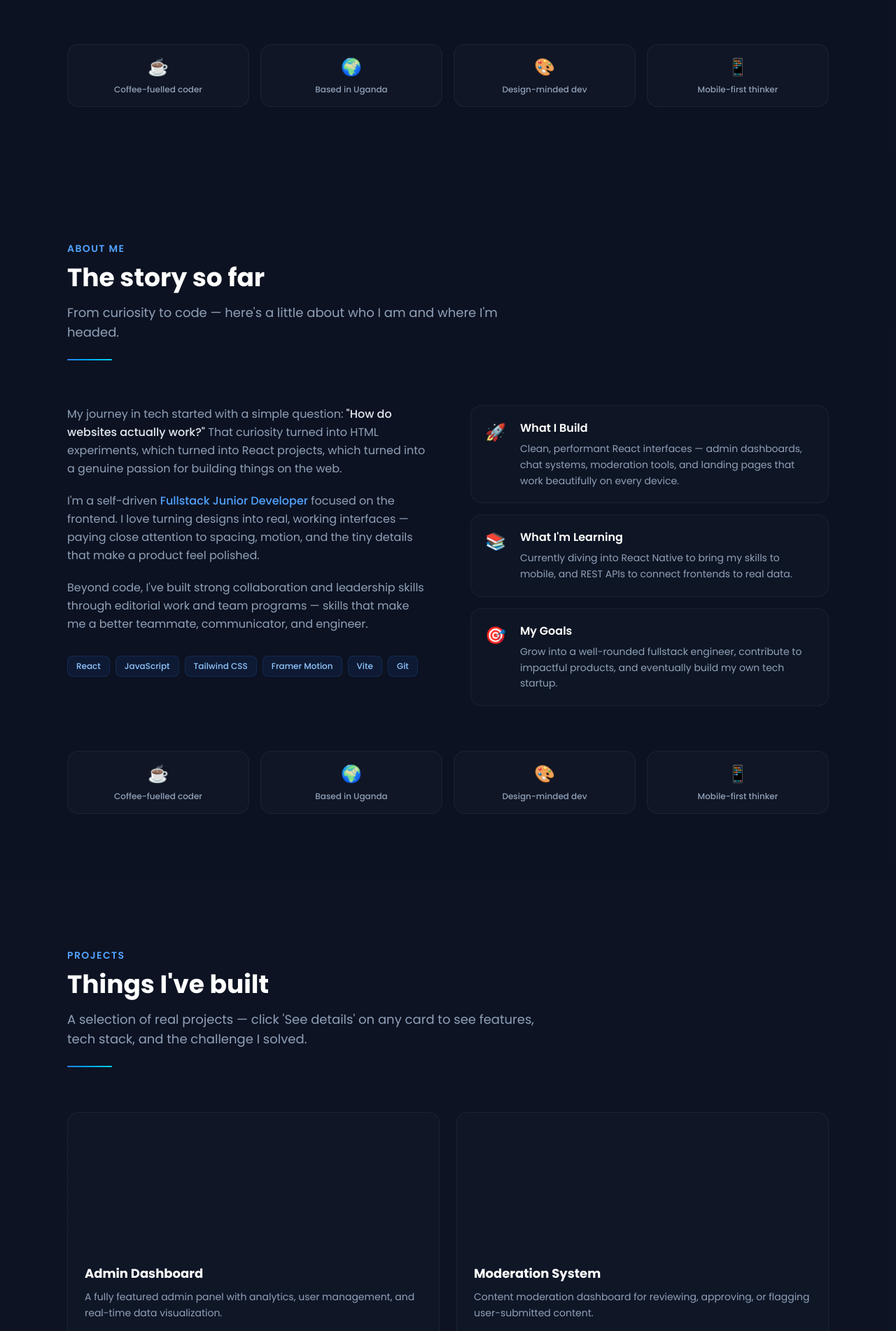
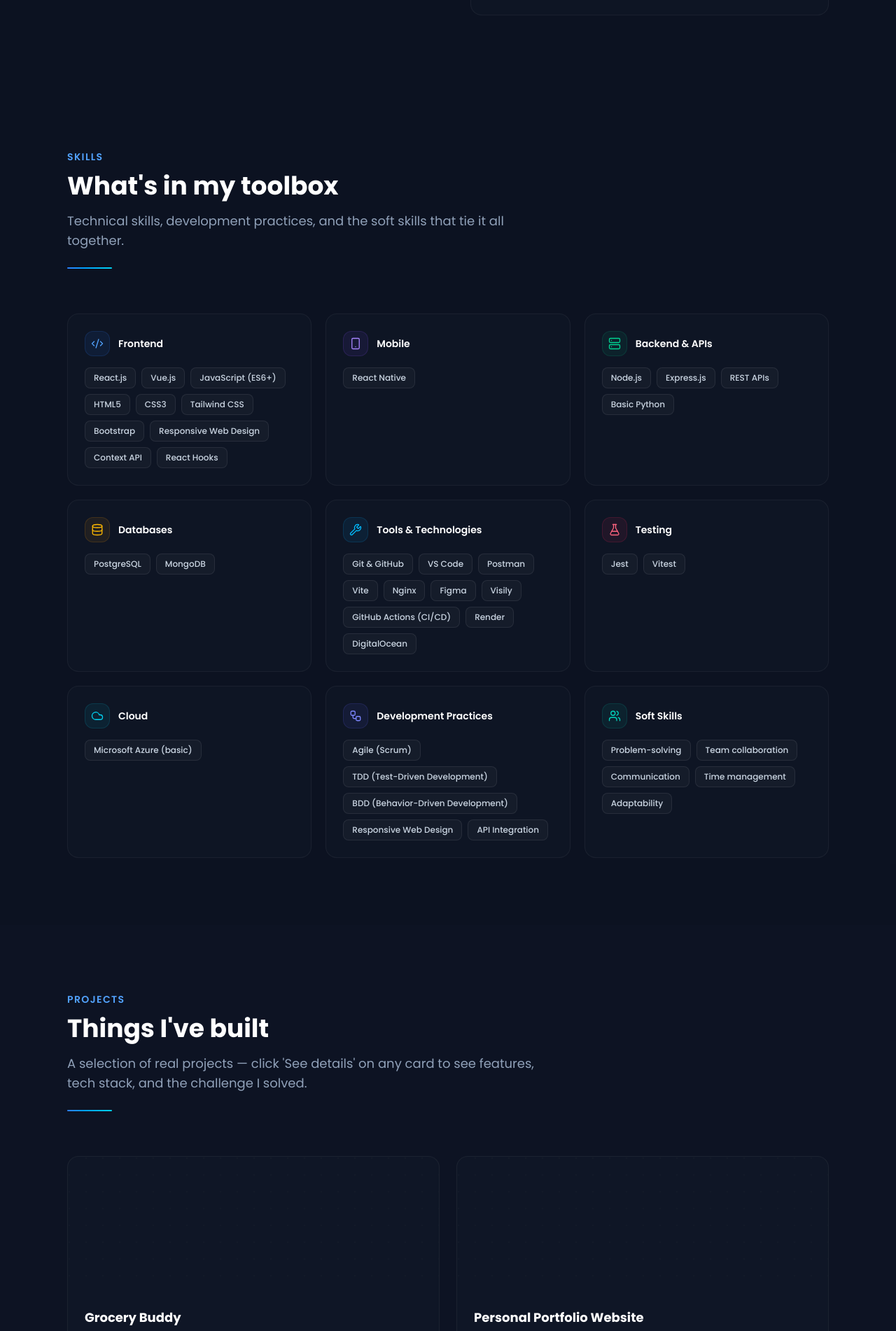
Before and after one commit to Keilar-kirabira/kirabira-keilar-portfolio, a React (Vite) app: page / in a window 1280 px wide. Shown: the part 1561-3463 px from the top of the page at 70% size. Built offline with nearby package versions, Linux system fonts and the light colour scheme.

Commit message:
Update the projects and experience area

```diff
--- a/src/components/sections/About.jsx
+++ b/src/components/sections/About.jsx
@@ -1,20 +1,21 @@
 import { motion } from 'framer-motion'
+import { Rocket, Link2, Target } from 'lucide-react'
 import SectionWrapper from '../../ui/SectionWrapper'
 import SectionHeading from '../../ui/SectionHeading'
 
 const highlights = [
   {
-    icon: '🚀',
+    Icon: Rocket,
     title: 'What I Build',
-    text: 'Clean, performant React interfaces — admin dashboards, chat systems, moderation tools, and landing pages that work beautifully on every device.',
+    text: 'Responsive web and mobile apps with React, React Native, and Vue.js — reusable components, clean state management, and accessible UI.',
   },
   {
-    icon: '📚',
-    title: "What I'm Learning",
-    text: 'Currently diving into React Native to bring my skills to mobile, and REST APIs to connect frontends to real data.',
+    Icon: Link2,
+    title: 'How I Connect Them',
+    text: 'REST API integration and authentication flows that tie frontends to real data, with React Hooks and Context API for state.',
   },
   {
-    icon: '🎯',
+    Icon: Target,
     title: 'My Goals',
     text: 'Grow into a well-rounded fullstack engineer, contribute to impactful products, and eventually build my own tech startup.',
   },
@@ -41,24 +42,15 @@ const About = () => {
               className="space-y-5 text-slate-400 leading-relaxed"
             >
               <p>
-                My journey in tech started with a simple question:{' '}
-                <span className="text-slate-200 font-medium">
-                  "How do websites actually work?"
-                </span>{' '}
-                That curiosity turned into HTML experiments, which turned into React projects,
-                which turned into a genuine passion for building things on the web.
+                I'm a{' '}
+                <span className="text-blue-400 font-medium">Junior Frontend Engineer</span>{' '}
+                experienced in building responsive web and mobile applications using React
+                Native, React.js, Vue.js, JavaScript (ES6+), HTML5, and CSS3.
               </p>
               <p>
-                I'm a self-driven{' '}
-                <span className="text-blue-400 font-medium">Fullstack Junior Developer</span>{' '}
-                focused on the frontend. I love turning designs into real, working interfaces —
-                paying close attention to spacing, motion, and the tiny details that make a product
-                feel polished.
-              </p>
-              <p>
-                Beyond code, I've built strong collaboration and leadership skills through
-                editorial work and team programs — skills that make me a better teammate,
-                communicator, and engineer.
+                I'm skilled in developing reusable UI components, Context API state management,
+                React Hooks, REST API integration, authentication systems, and mobile-first
+                accessible interfaces.
               </p>
             </motion.div>
 
@@ -70,7 +62,7 @@ const About = () => {
               transition={{ duration: 0.6, delay: 0.2 }}
               className="flex flex-wrap gap-2 pt-2"
             >
-              {['React', 'JavaScript', 'Tailwind CSS', 'Framer Motion', 'Vite', 'Git'].map((t) => (
+              {['React', 'React Native', 'Vue.js', 'JavaScript (ES6+)', 'HTML5', 'CSS3'].map((t) => (
                 <span
                   key={t}
                   className="px-3 py-1.5 rounded-lg bg-blue-500/8 border border-blue-500/15 text-blue-300 text-xs font-medium"
@@ -93,7 +85,9 @@ const About = () => {
                 whileHover={{ x: 6 }}
                 className="flex gap-5 p-5 rounded-2xl bg-[#111827]/60 border border-white/5 hover:border-blue-500/20 transition-all duration-300 group"
               >
-                <div className="text-2xl flex-shrink-0 mt-0.5">{item.icon}</div>
+                <div className="flex-shrink-0 mt-0.5 w-10 h-10 rounded-xl bg-blue-500/10 border border-blue-500/15 flex items-center justify-center group-hover:bg-blue-500/15 transition-colors">
+                  <item.Icon className="w-5 h-5 text-blue-400" strokeWidth={1.75} />
+                </div>
                 <div>
                   <h3 className="text-white font-semibold text-base mb-1.5 group-hover:text-blue-300 transition-colors">
                     {item.title}
@@ -104,30 +98,6 @@ const About = () => {
             ))}
           </div>
         </div>
-
-        {/* Fun facts row */}
-        <motion.div
-          initial={{ opacity: 0, y: 30 }}
-          whileInView={{ opacity: 1, y: 0 }}
-          viewport={{ once: true }}
-          transition={{ duration: 0.6, delay: 0.3 }}
-          className="mt-16 grid grid-cols-2 md:grid-cols-4 gap-4"
-        >
-          {[
-            { emoji: '☕', label: 'Coffee-fuelled coder' },
-            { emoji: '🌍', label: 'Based in Uganda' },
-            { emoji: '🎨', label: 'Design-minded dev' },
-            { emoji: '📱', label: 'Mobile-first thinker' },
-          ].map((fact) => (
-            <div
-              key={fact.label}
-              className="flex flex-col items-center gap-2 p-4 rounded-2xl bg-white/[0.02] border border-white/5 text-center"
-            >
-              <span className="text-2xl">{fact.emoji}</span>
-              <span className="text-slate-400 text-xs font-medium">{fact.label}</span>
-            </div>
-          ))}
-        </motion.div>
       </div>
     </SectionWrapper>
   )
--- a/src/components/sections/Skills.jsx
+++ b/src/components/sections/Skills.jsx
@@ -1,136 +1,81 @@
 import { motion } from 'framer-motion'
+import {
+  Code2,
+  Smartphone,
+  Server,
+  Database,
+  Wrench,
+  FlaskConical,
+  Cloud,
+  Workflow,
+  Users,
+} from 'lucide-react'
 import SectionWrapper from '../../ui/SectionWrapper'
 import SectionHeading from '../../ui/SectionHeading'
+import { skills } from '../../data/skills'
 
-const highlights = [
-  {
-    icon: '🚀',
-    title: 'What I Build',
-    text: 'Clean, performant React interfaces — admin dashboards, chat systems, moderation tools, and landing pages that work beautifully on every device.',
-  },
-  {
-    icon: '📚',
-    title: "What I'm Learning",
-    text: 'Currently diving into React Native to bring my skills to mobile, and REST APIs to connect frontends to real data.',
-  },
-  {
-    icon: '🎯',
-    title: 'My Goals',
-    text: 'Grow into a well-rounded fullstack engineer, contribute to impactful products, and eventually build my own tech startup.',
-  },
-]
+const categoryMeta = {
+  Frontend: { Icon: Code2, color: 'text-blue-400', border: 'border-blue-500/15', bg: 'bg-blue-500/8' },
+  Mobile: { Icon: Smartphone, color: 'text-violet-400', border: 'border-violet-500/15', bg: 'bg-violet-500/8' },
+  'Backend & APIs': { Icon: Server, color: 'text-emerald-400', border: 'border-emerald-500/15', bg: 'bg-emerald-500/8' },
+  Databases: { Icon: Database, color: 'text-amber-400', border: 'border-amber-500/15', bg: 'bg-amber-500/8' },
+  'Tools & Technologies': { Icon: Wrench, color: 'text-sky-400', border: 'border-sky-500/15', bg: 'bg-sky-500/8' },
+  Testing: { Icon: FlaskConical, color: 'text-rose-400', border: 'border-rose-500/15', bg: 'bg-rose-500/8' },
+  Cloud: { Icon: Cloud, color: 'text-cyan-400', border: 'border-cyan-500/15', bg: 'bg-cyan-500/8' },
+  'Development Practices': { Icon: Workflow, color: 'text-indigo-400', border: 'border-indigo-500/15', bg: 'bg-indigo-500/8' },
+  'Soft Skills': { Icon: Users, color: 'text-teal-400', border: 'border-teal-500/15', bg: 'bg-teal-500/8' },
+}
 
-const About = () => {
+const Skills = () => {
+  const categories = Object.entries(skills)
+
   return (
-    <SectionWrapper id="about" className="bg-[#0F172A]/50">
+    <SectionWrapper id="skills" className="bg-[#0F172A]/50">
       <div className="max-w-6xl mx-auto">
         <SectionHeading
-          eyebrow="About Me"
-          title="The story so far"
-          subtitle="From curiosity to code — here's a little about who I am and where I'm headed."
+          eyebrow="Skills"
+          title="What's in my toolbox"
+          subtitle="Technical skills, development practices, and the soft skills that tie it all together."
         />
 
-        <div className="grid lg:grid-cols-2 gap-16 items-start">
-          {/* Left — Story */}
-          <div className="space-y-6">
+        <div className="grid sm:grid-cols-2 lg:grid-cols-3 gap-5">
+          {categories.map(([category, items], i) => {
+            const meta = categoryMeta[category] ?? categoryMeta.Frontend
+            const { Icon, color, border, bg } = meta
+
+            return (
               <motion.div
-              initial={{ opacity: 0, x: -30 }}
-              whileInView={{ opacity: 1, x: 0 }}
-              viewport={{ once: true }}
-              transition={{ duration: 0.6 }}
-              className="space-y-5 text-slate-400 leading-relaxed"
-            >
-              <p>
-                My journey in tech started with a simple question:{' '}
-                <span className="text-slate-200 font-medium">
-                  "How do websites actually work?"
-                </span>{' '}
-                That curiosity turned into HTML experiments, which turned into React projects,
-                which turned into a genuine passion for building things on the web.
-              </p>
-              <p>
-                I'm a self-driven{' '}
-                <span className="text-blue-400 font-medium">Fullstack Junior Developer</span>{' '}
-                focused on the frontend. I love turning designs into real, working interfaces —
-                paying close attention to spacing, motion, and the tiny details that make a product
-                feel polished.
-              </p>
-              <p>
-                Beyond code, I've built strong collaboration and leadership skills through
-                editorial work and team programs — skills that make me a better teammate,
-                communicator, and engineer.
-              </p>
-            </motion.div>
-
-            {/* Tech I love */}
-            <motion.div
+                key={category}
                 initial={{ opacity: 0, y: 20 }}
                 whileInView={{ opacity: 1, y: 0 }}
                 viewport={{ once: true }}
-              transition={{ duration: 0.6, delay: 0.2 }}
-              className="flex flex-wrap gap-2 pt-2"
+                transition={{ duration: 0.5, delay: i * 0.08 }}
+                className="p-6 rounded-2xl bg-[#111827]/60 border border-white/5 hover:border-white/10 transition-all duration-300"
               >
-              {['React', 'JavaScript', 'Tailwind CSS', 'Framer Motion', 'Vite', 'Git'].map((t) => (
+                <div className="flex items-center gap-3 mb-4">
+                  <div className={`w-9 h-9 rounded-xl ${bg} border ${border} flex items-center justify-center flex-shrink-0`}>
+                    <Icon className={`w-4.5 h-4.5 ${color}`} strokeWidth={1.75} />
+                  </div>
+                  <h3 className="text-white font-semibold text-sm">{category}</h3>
+                </div>
+
+                <div className="flex flex-wrap gap-2">
+                  {items.map((item) => (
                     <span
-                  key={t}
-                  className="px-3 py-1.5 rounded-lg bg-blue-500/8 border border-blue-500/15 text-blue-300 text-xs font-medium"
+                      key={item}
+                      className="px-3 py-1.5 rounded-lg bg-white/[0.03] border border-white/8 text-slate-300 text-xs font-medium"
                     >
-                  {t}
+                      {item}
                     </span>
                   ))}
-            </motion.div>
-          </div>
-
-          {/* Right — Highlight cards */}
-          <div className="space-y-4">
-            {highlights.map((item, i) => (
-              <motion.div
-                key={item.title}
-                initial={{ opacity: 0, x: 30 }}
-                whileInView={{ opacity: 1, x: 0 }}
-                viewport={{ once: true }}
-                transition={{ duration: 0.5, delay: i * 0.12 }}
-                whileHover={{ x: 6 }}
-                className="flex gap-5 p-5 rounded-2xl bg-[#111827]/60 border border-white/5 hover:border-blue-500/20 transition-all duration-300 group"
-              >
-                <div className="text-2xl flex-shrink-0 mt-0.5">{item.icon}</div>
-                <div>
-                  <h3 className="text-white font-semibold text-base mb-1.5 group-hover:text-blue-300 transition-colors">
-                    {item.title}
-                  </h3>
-                  <p className="text-slate-400 text-sm leading-relaxed">{item.text}</p>
                 </div>
               </motion.div>
-            ))}
+            )
+          })}
         </div>
-        </div>
-
-        {/* Fun facts row */}
-        <motion.div
-          initial={{ opacity: 0, y: 30 }}
-          whileInView={{ opacity: 1, y: 0 }}
-          viewport={{ once: true }}
-          transition={{ duration: 0.6, delay: 0.3 }}
-          className="mt-16 grid grid-cols-2 md:grid-cols-4 gap-4"
-        >
-          {[
-            { emoji: '☕', label: 'Coffee-fuelled coder' },
-            { emoji: '🌍', label: 'Based in Uganda' },
-            { emoji: '🎨', label: 'Design-minded dev' },
-            { emoji: '📱', label: 'Mobile-first thinker' },
-          ].map((fact) => (
-            <div
-              key={fact.label}
-              className="flex flex-col items-center gap-2 p-4 rounded-2xl bg-white/[0.02] border border-white/5 text-center"
-            >
-              <span className="text-2xl">{fact.emoji}</span>
-              <span className="text-slate-400 text-xs font-medium">{fact.label}</span>
-            </div>
-          ))}
-        </motion.div>
       </div>
     </SectionWrapper>
   )
 }
 
-export default About
+export default Skills
--- a/src/data/experience.js
+++ b/src/data/experience.js
@@ -1,32 +1,22 @@
 export const experience = [
   {
     id: 1,
-    role: 'Team Lead',
-    org: 'Groundbreaker Program',
-    period: '2024',
-    type: 'Leadership',
+    role: 'Frontend Developer',
+    org: 'Ijeoma Limited — Refactory Apprenticeship Program',
+    period: '2026 – Present',
+    type: 'Frontend Developer',
     description:
-      'Led a cross-functional team through a structured innovation program. Facilitated sprint planning, managed timelines, and presented final deliverables to stakeholders.',
-    tags: ['Leadership', 'Agile', 'Communication', 'Planning'],
+      'Contributing to frontend development on a real-world e-commerce platform within an Agile team, building features with React Native, React.js (Vite), JavaScript, and Tailwind CSS while collaborating closely with developers, designers, and stakeholders.',
+    tags: ['React', 'React Native', 'Vite', 'Tailwind CSS', 'Agile'],
   },
   {
     id: 2,
-    role: 'Editorial Team Member',
-    org: 'Campus Publication',
-    period: '2023 – Present',
-    type: 'Editorial',
+    role: 'QA Engineer / Scrum Contributor',
+    org: 'Ijeoma Limited — Refactory Apprenticeship Program',
+    period: '2026 – Present',
+    type: 'QA & Scrum',
     description:
-      'Writing, editing, and publishing technical and campus content on tight deadlines. Coordinated with writers and designers to maintain consistent quality.',
-    tags: ['Writing', 'Editing', 'Collaboration', 'Publishing'],
-  },
-  {
-    id: 3,
-    role: 'Frontend Collaborator',
-    org: 'Peer Projects',
-    period: '2023 – Present',
-    type: 'Collaboration',
-    description:
-      'Worked in agile teams on frontend projects — contributing to code reviews, sprint planning, and pair programming sessions.',
-    tags: ['React', 'Code Review', 'Pair Programming', 'Teamwork'],
+      'Taking on rotating Product Owner, Scrum Master, and development responsibilities within Scrum-based workflows. Performing quality assurance testing with Vitest, participating in code reviews, managing version control with Git and GitHub, and supporting CI/CD workflows and deployment on DigitalOcean with Nginx.',
+    tags: ['Vitest', 'Scrum', 'Code Review', 'Git & GitHub', 'CI/CD'],
   },
 ]
--- a/src/data/projects.js
+++ b/src/data/projects.js
@@ -1,33 +1,56 @@
 export const projects = [
   {
     id: 1,
-    title: 'Admin Dashboard',
-    description: 'A fully featured admin panel with analytics, user management, and real-time data visualization.',
-    features: ['Role-based access', 'Charts & analytics', 'Responsive layout', 'Dark mode'],
-    tech: ['React', 'Tailwind CSS', 'Recharts', 'Vite'],
-    challenge: 'Building a scalable layout system that adapts across screen sizes without breaking data tables.',
+    title: 'Grocery Buddy',
+    description:
+      'A full-stack grocery management application to help users track grocery lists and manage daily expenditures more effectively, with category-based organization and dashboard analytics.',
+    features: [
+      'Secure JWT authentication',
+      'CRUD for grocery items',
+      'Category-based organization',
+      'Dashboard analytics (completed vs pending)',
+      'Mobile-first responsive interface',
+    ],
+    tech: ['React.js', 'Node.js', 'Express.js', 'PostgreSQL', 'JWT', 'Bootstrap'],
+    challenge:
+      'Structuring PostgreSQL data models to support category-based organization and analytics while keeping the interface responsive across web and mobile.',
     github: 'https://github.com/keilarkirabira',
     demo: '#',
     image: null, // Replace with imported screenshot
   },
   {
     id: 2,
-    title: 'Moderation System',
-    description: 'Content moderation dashboard for reviewing, approving, or flagging user-submitted content.',
-    features: ['Queue management', 'Bulk actions', 'Filter & search', 'Audit logs'],
-    tech: ['React', 'JavaScript', 'Tailwind CSS'],
-    challenge: 'Designing an efficient review flow that minimizes moderator fatigue and maximizes throughput.',
+    title: 'Personal Portfolio Website',
+    description:
+      'A responsive personal portfolio site showcasing projects, skills, and experience, built with a mobile-first design approach and refined for SEO and navigation.',
+    features: [
+      'Mobile-first responsive design',
+      'SEO-optimized structure',
+      'Clean, recruiter-friendly navigation',
+      'Cross-device compatibility',
+    ],
+    tech: ['HTML5', 'Tailwind CSS', 'JavaScript'],
+    challenge:
+      'Improving SEO and UI structure to make the site more visible and easier to navigate for recruiters, while maintaining a consistent mobile-first layout.',
     github: 'https://github.com/keilarkirabira',
     demo: '#',
     image: null,
   },
   {
     id: 3,
-    title: 'Chat System UI',
-    description: 'A real-time chat interface with conversation threads, emoji support, and read receipts.',
-    features: ['Real-time updates', 'Thread view', 'Emoji picker', 'Message status'],
-    tech: ['React', 'Tailwind CSS', 'Framer Motion'],
-    challenge: 'Keeping scroll position stable while new messages stream in and managing large conversation history.',
+    title: 'Mayondo Wood and Furniture Ltd',
+    description:
+      'A full-stack B2B inventory and business management system built to replace manual record-keeping and improve tracking of sales, stock, and customer data.',
+    features: [
+      'Admin dashboard modules',
+      'Secure backend with JWT authentication',
+      'Sales and inventory tracking',
+      'Customer data management',
+      'Responsive, user-friendly interface',
+    ],
+    tech: ['HTML5', 'CSS3', 'JavaScript', 'Node.js', 'Express.js', 'MongoDB', 'JWT', 'Bootstrap'],
+    challenge:
+      'Designing secure backend services and an admin dashboard that could reliably replace manual record-keeping for sales, stock, and customer tracking.',
     github: 'https://github.com/keilarkirabira',
     demo: '#',
     image: null,
--- a/src/data/skills.js
+++ b/src/data/skills.js
@@ -1,5 +1,45 @@
 export const skills = {
-  Frontend: ['React', 'JavaScript', 'Tailwind CSS', 'HTML/CSS'],
-  Tools: ['Git / GitHub', 'Vite', 'Canva'],
-  Learning: ['React Native', 'REST APIs'],
+  Frontend: [
+    'React.js',
+    'Vue.js',
+    'JavaScript (ES6+)',
+    'HTML5',
+    'CSS3',
+    'Tailwind CSS',
+    'Bootstrap',
+    'Responsive Web Design',
+    'Context API',
+    'React Hooks',
+  ],
+  Mobile: ['React Native'],
+  'Backend & APIs': ['Node.js', 'Express.js', 'REST APIs', 'Basic Python'],
+  Databases: ['PostgreSQL', 'MongoDB'],
+  'Tools & Technologies': [
+    'Git & GitHub',
+    'VS Code',
+    'Postman',
+    'Vite',
+    'Nginx',
+    'Figma',
+    'Visily',
+    'GitHub Actions (CI/CD)',
+    'Render',
+    'DigitalOcean',
+  ],
+  Testing: ['Jest', 'Vitest'],
+  Cloud: ['Microsoft Azure (basic)'],
+  'Development Practices': [
+    'Agile (Scrum)',
+    'TDD (Test-Driven Development)',
+    'BDD (Behavior-Driven Development)',
+    'Responsive Web Design',
+    'API Integration',
+  ],
+  'Soft Skills': [
+    'Problem-solving',
+    'Team collaboration',
+    'Communication',
+    'Time management',
+    'Adaptability',
+  ],
 }
```
Also changed, not shown: src/components/sections/Experience.jsx (+3 -4 lines), src/components/sections/Sectionwrapper.jsx (deleted, +0 -18 lines). Lines whose indentation alone changed are shown as unchanged.
